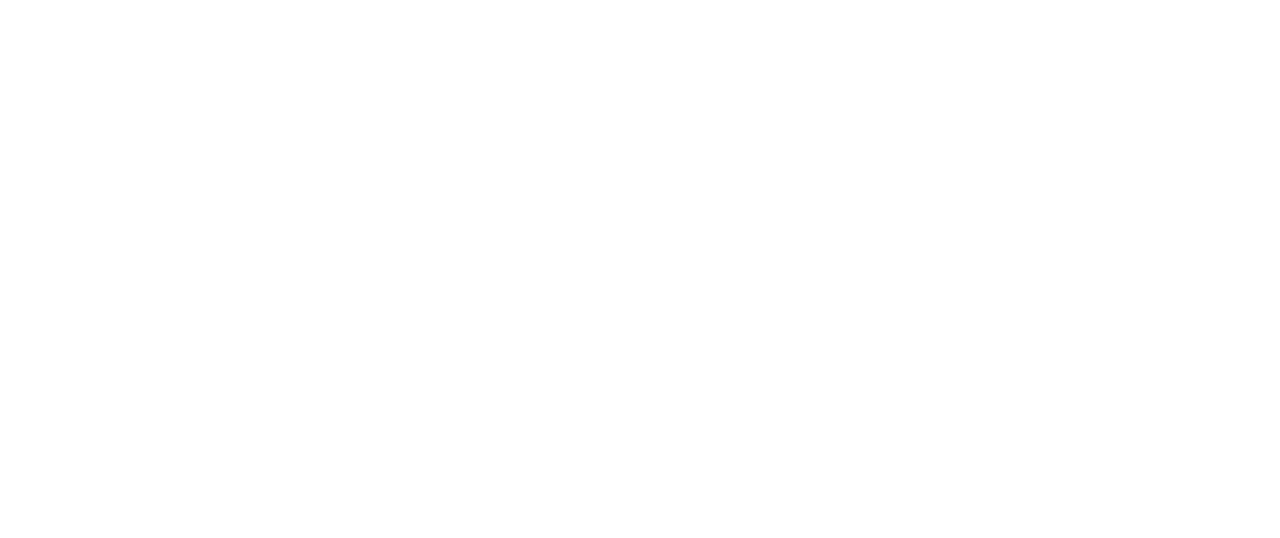
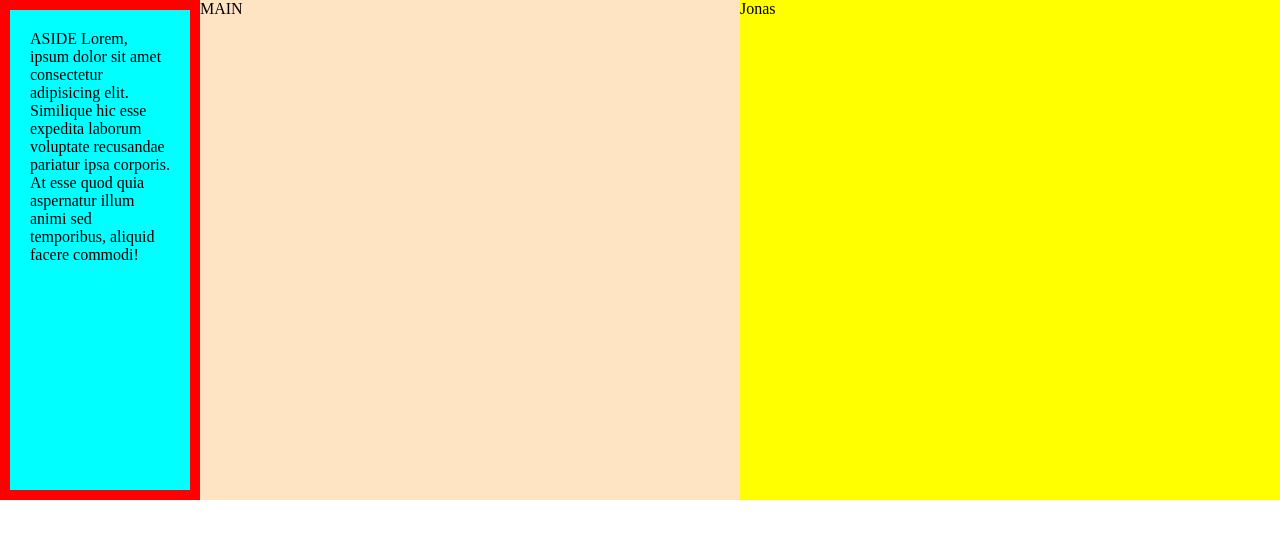
Before and after one commit to konoto1/html-eduhouse, a website: page index.html in a window 1280 px wide. Drawn offline with Linux system fonts and the light colour scheme.

Commit message:
css file

```diff
--- /dev/null
+++ b/css/main.css
@@ -0,0 +1,24 @@
+    * {
+        box-sizing: border-box;
+    }
+    body {
+        display: inline-block;
+        width: 100%;
+        margin: 0;
+    }
+
+    aside {
+        background-color: aqua;
+        width: 200px;
+        padding: 20px;
+        float: left;
+        height: 500px;
+        border: 10px solid red; /* negali buti % */
+    }
+
+    main, div {
+        background-color: bisque;
+        width: calc((100% - 200px) / 2);
+        float: left;
+        height: 500px;
+    }
--- a/index.html
+++ b/index.html
@@ -5,10 +5,19 @@
     <meta charset="UTF-8">
     <meta name="viewport" content="width=device-width, initial-scale=1.0">
     <title>Document</title>
+    <link rel="stylesheet" href="./css/main.css">
 </head>
 
 <body>
-
+    <aside>
+        ASIDE Lorem, ipsum dolor sit amet consectetur adipisicing elit. Similique hic esse expedita laborum voluptate recusandae pariatur ipsa corporis. At esse quod quia aspernatur illum animi sed temporibus, aliquid facere commodi!
+    </aside>
+    <main>
+        MAIN
+    </main>
+    <div style="background-color: yellow;">
+        Jonas
+    </div>
 </body>
 
 </html>
```
